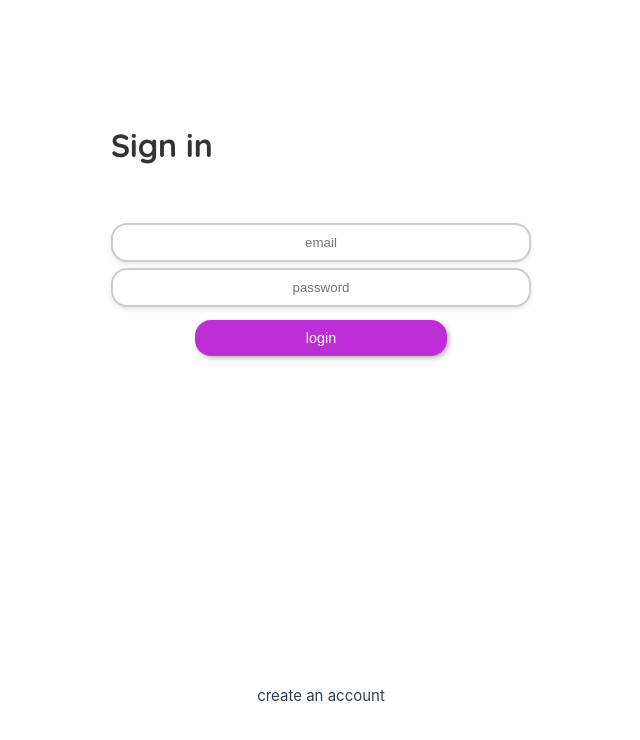
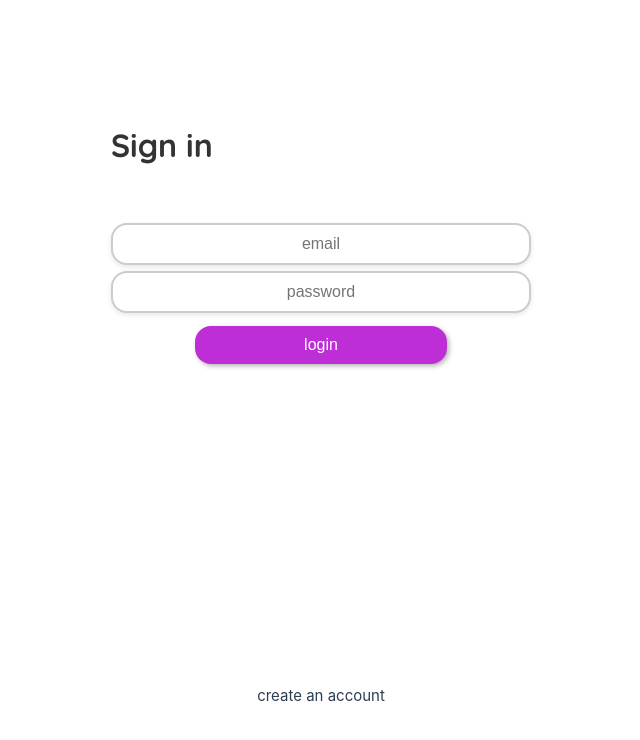
Before and after one commit to felixatschool/felixatschool.github.io, a Vue app in the folder frontend/: page /login in a window 1280 px wide. Shown: the top 740 px of the page, without its empty margins (319-959 px from the left). Built offline with nearby package versions, Linux system fonts and the light colour scheme.

Commit message:
improve visual for dark theme

```diff
--- a/frontend/index.html
+++ b/frontend/index.html
@@ -3,7 +3,7 @@
   <head>
     <meta charset="UTF-8">
     <link rel="icon" href="/favicon.ico">
-    <meta name="viewport" content="width=device-width, initial-scale=1.0">
+    <meta name="viewport" content="width=device-width, initial-scale=1.0, maximum-scale=1.0, user-scalable=no">
     <title>felixatschool</title>
   </head>
   <body>
--- a/frontend/src/App.vue
+++ b/frontend/src/App.vue
@@ -12,3 +12,11 @@
     <RouterView :data="data" />
   </div>
 </template>
+
+<style>
+  @media (prefers-color-scheme: dark) {
+    * {
+      color:#bbb;
+    }
+  }
+</style>
--- a/frontend/src/components/recipeItem.vue
+++ b/frontend/src/components/recipeItem.vue
@@ -10,12 +10,11 @@
     recipes: Object
   });
 
-
   const title = props.data.id;
   const day = title.slice(1);
   const recipe = ref(props.data.data.recipe);
   const cook = ref(props.data.data.cook);
-  const selectedRecipe = ref(props.recipes.documents[0].id);
+  const selectedRecipe = ref(props.recipes.documents[0]?.id);
   const editMode = ref(false);
   const loading = ref(false);
 
--- a/frontend/src/composables/backend.js
+++ b/frontend/src/composables/backend.js
@@ -77,6 +77,7 @@ export const fetchData = async () => {
         }
       );
       if(resp.status == 200) {
+        console.log(resp.data.data);
         Store.setData(token, resp.data.data);
       } else {
         throw 'error';
--- a/frontend/src/views/login.vue
+++ b/frontend/src/views/login.vue
@@ -64,19 +64,17 @@
         <input type="text" v-model="email" required placeholder="email"/>
         <input type="password" v-model="password" required placeholder="password"/>
       </form>
-        <button v-if="!page.load" @click="login()"> {{ page.action }} </button>
-        <button v-else>
-	  <font-awesome-icon icon="fa-solid fa-spinner" spin />
-        </button >
-        <div class="action"> <h4 @click="toggleMode()" class="mode"> {{ page.btn }} </h4> </div>
+      <button v-if="!page.load" @click="login()"> {{ page.action }} </button>
+      <button v-else>
+        <font-awesome-icon icon="fa-solid fa-spinner" spin />
+      </button>
+      <div class="action"> <h4 @click="toggleMode()" class="mode"> {{ page.btn }} </h4> </div>
     </div>
   </div>
 </template>
 
 <style scoped>
   .login-container {
-    display:flex;
-    justify-content:center;
     width:100vw;
     height:90vh;
   }
@@ -101,10 +99,6 @@
     font-size:0.9rem;
   }
 
-  .action {
-    width:100%;
-  }
-
   .mode {
     position:absolute;
     bottom:10%;
@@ -126,6 +120,7 @@
     border-radius: 16px;
     margin:3px auto;
     text-align:center;
+    font-size:16px;
     box-shadow: 0 2px 5px rgba(0, 0, 0, 0.1);
   }
 
@@ -140,6 +135,19 @@
     color: #fff;
     cursor: pointer;
     box-shadow: 2px 2px 5px rgba(0, 0, 0, 0.3);
-    font-size:0.9rem;
+    font-size:16px;
+  }
+
+  @media (prefers-color-scheme: dark) {
+    h2 {
+      color:#0071C5;
+    }
+    button {
+      background-color:#0071C5;
+    }
+    input {
+      background-color:#2A2A2A;
+      border:1px solid #2A2A2A;
+    }
   }
 </style>
```
Lines whose indentation alone changed are shown as unchanged.
